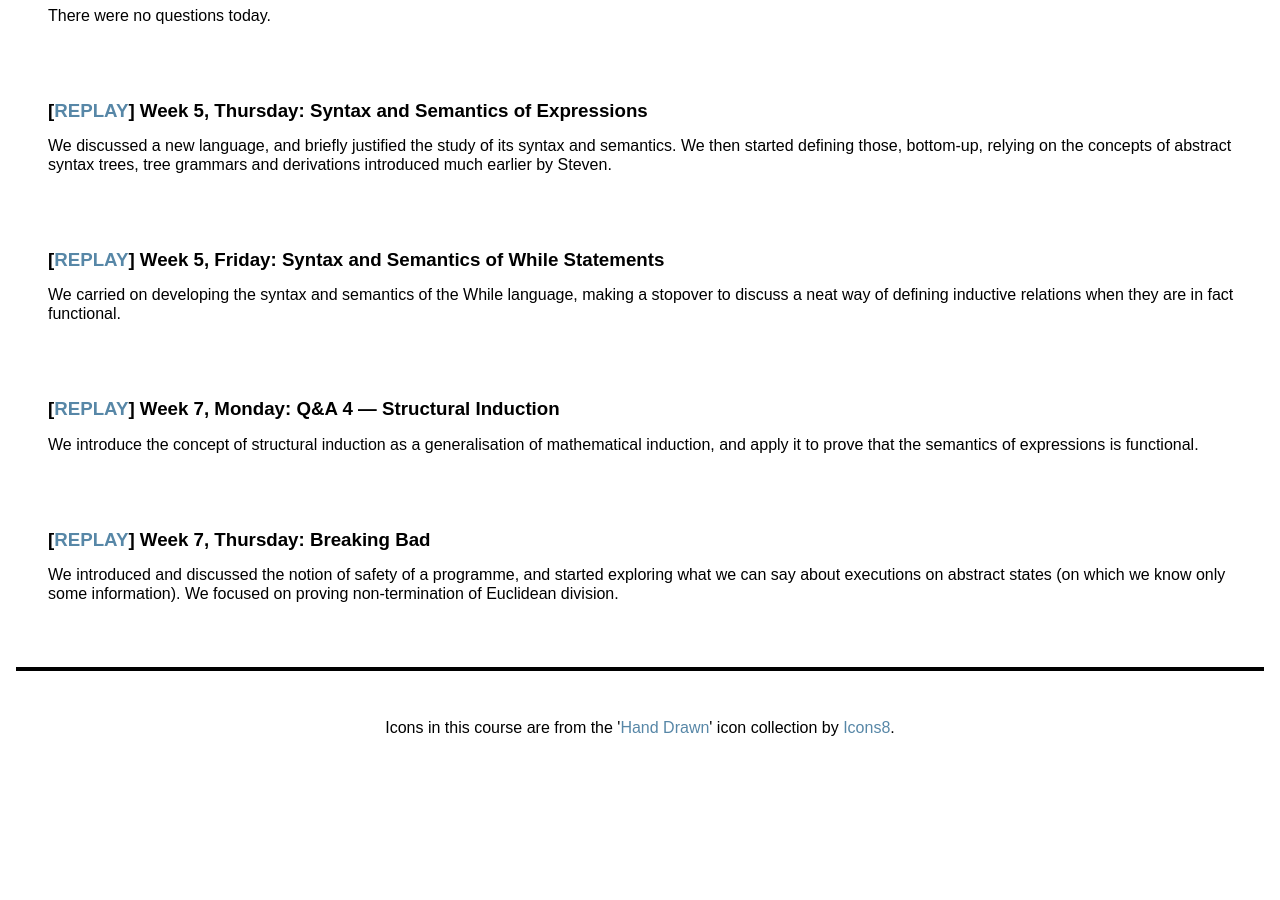
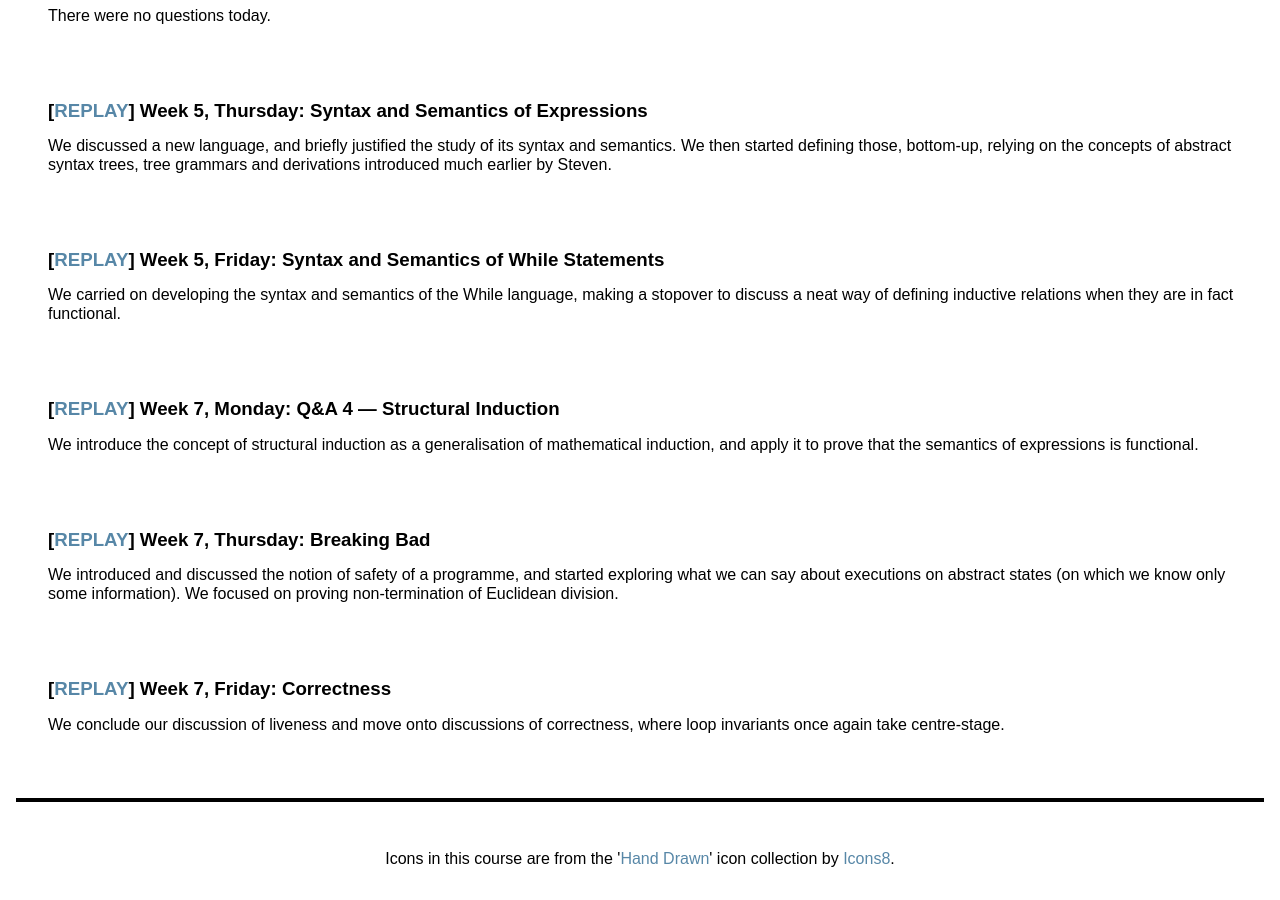
Before and after one commit to uob-coms20007/webpages, a Jekyll site: the page built from schedule.md, in a window 1280 px wide and 900 px high, scrolled down 2683 px. Built offline with Jekyll 4.4.1, drawn with Linux system fonts in a browser that asks for light colours; nearby versions of some CDN libraries; before the commit the page ends 3453 px from its top, so only the background shows below that.

Commit message:
correctness recording

```diff
--- a/_data/lectures.yml
+++ b/_data/lectures.yml
@@ -86,3 +86,8 @@
   description: We introduced and discussed the notion of safety of a programme, and started exploring what we can say about executions on abstract states (on which we know only some information). We focused on proving non-termination of Euclidean division.
   replay: https://mediasite.bris.ac.uk/Mediasite/Play/3dbcf498704e46319bafe1a48d3024e71d
   refs:
+
+- title: Correctness
+  description: We conclude our discussion of liveness and move onto discussions of correctness, where loop invariants once again take centre-stage.
+  replay: https://mediasite.bris.ac.uk/Mediasite/Play/a78646253cf14c8e9afba2d55db553c61d
+  refs:
```
